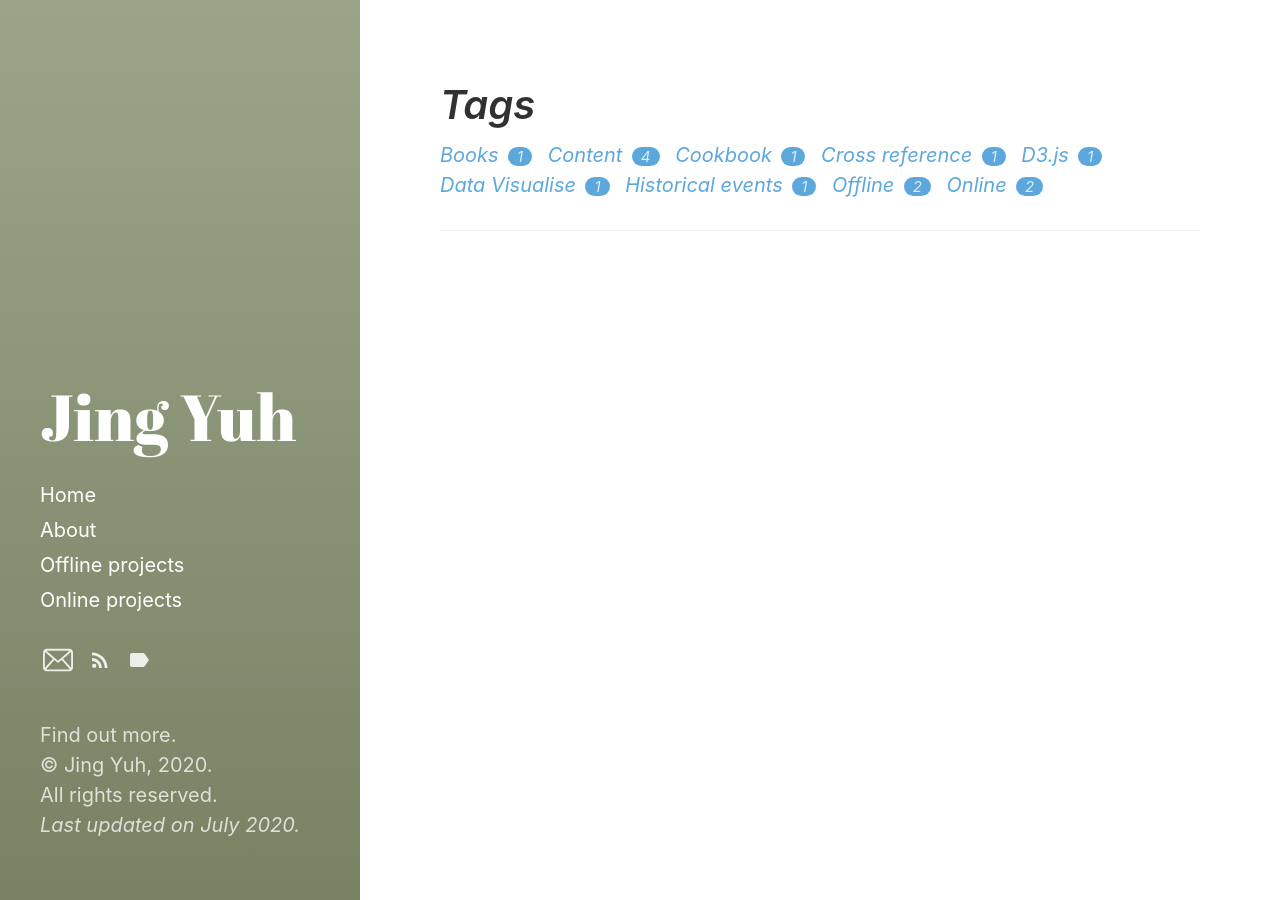
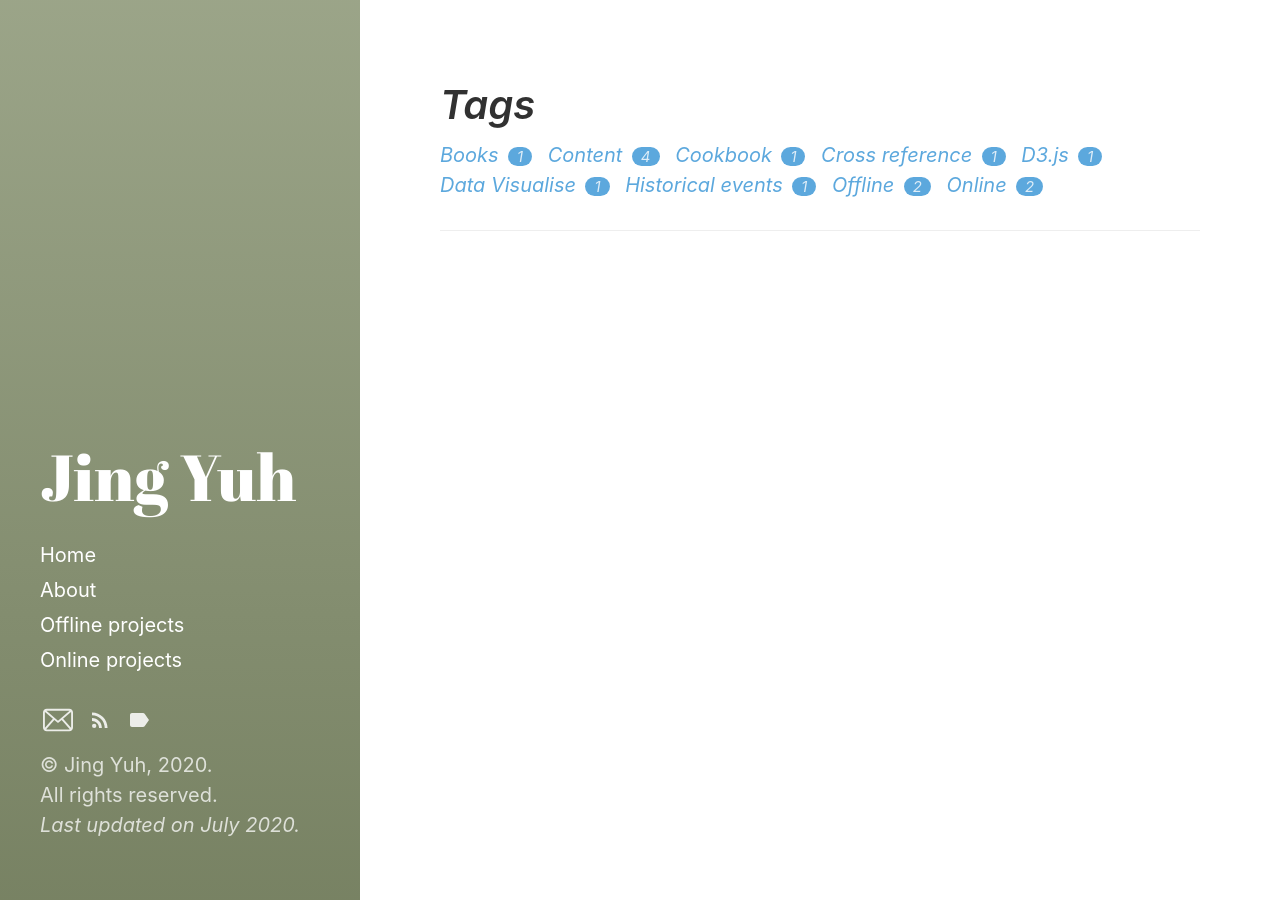
Before and after one commit to jyang123-bit/Website, a Jekyll site: the page built from tags.html, in a window 1280 px wide. Built offline with Jekyll 4.4.1, drawn with Linux system fonts in a browser that asks for light colours.

Commit message:
Update sidebar.html

```diff
--- a/_includes/sidebar.html
+++ b/_includes/sidebar.html
@@ -18,7 +18,7 @@
   {% endif %}
 
   {% include sidebar-icon-links.html %}
-  {% include custom-foot.html %}
+
   {% include copyright.html %}
 
 </div>
```
